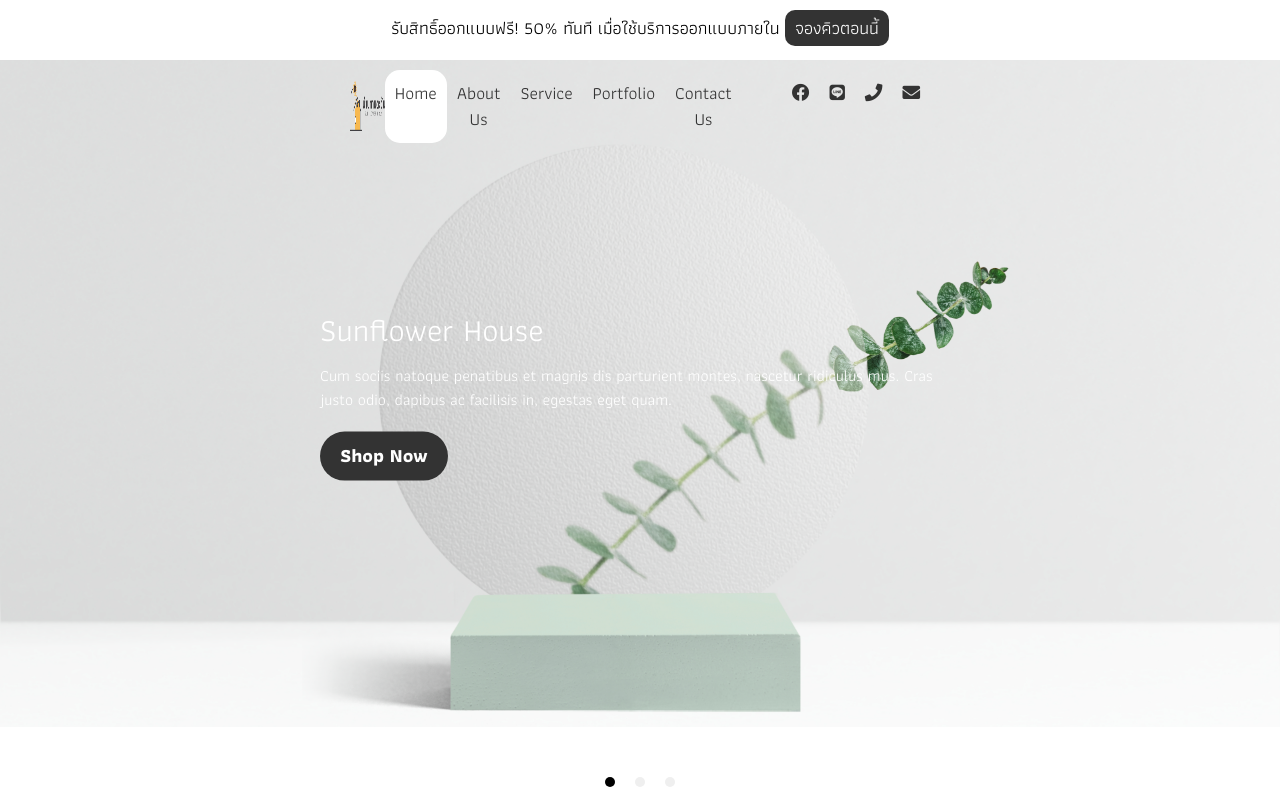
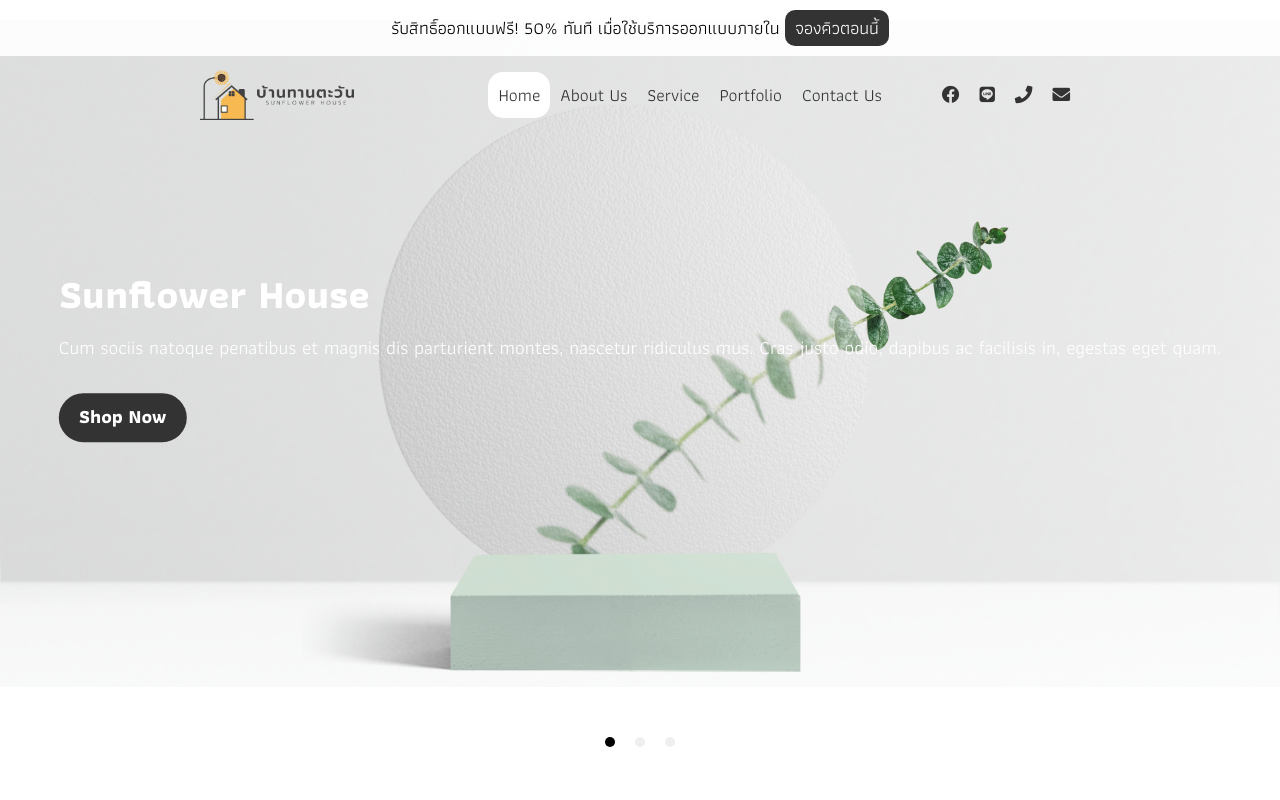
Before and after one commit to waranya083/meeting-sunflower, a Nuxt app: page / in a window 1280 px wide. Shown: the top 800 px of the page. Built offline with nearby package versions, Linux system fonts and the light colour scheme; a web font is replaced by a local one.

Commit message:
แก้หน้า service

```diff
--- a/components/Header.vue
+++ b/components/Header.vue
@@ -88,18 +88,18 @@ export default {
   display: flex;
   justify-content: space-between;
   align-items: center;
-  padding: 10px 20px;
+  padding: 10px 10px;
   background-color: transparent;
   z-index: 1001;
   position: relative;
   margin-top: 50px;
-  padding: 20px 150px;
+  padding: 20px 100px;
 }
 
 .nav .logo {
   display: flex;
   align-items: center;
-  margin-left: 200px;
+  margin-left: 100px;
 }
 
 .nav .logo img {
@@ -177,7 +177,7 @@ export default {
 .social-icons {
   display: flex;
   margin-left: 40px;
-  margin-right: 200px;
+  margin-right: 100px;
 }
 
 .social-icons a {
--- a/pages/condo.vue
+++ b/pages/condo.vue
@@ -187,7 +187,7 @@ button {
 
 .about-image {
   width: 100%;
-  height: 380px;
+  height: 300px;
   /* Ensure a fixed height */
   object-fit: cover;
   align-self: flex-start;
@@ -200,7 +200,7 @@ button {
 
 .about-content {
   max-width: 60%; /* ควบคุมความกว้างสูงสุด */
-  margin-left: 350px;
+  margin-left: 150px;
   padding-right: 30px;
   margin-top: 30px;
 }
--- a/pages/home.vue
+++ b/pages/home.vue
@@ -225,7 +225,7 @@ button {
 
 .about-image {
   width: 100%;
-  height: 380px;
+  height: 300px;
   /* Ensure a fixed height */
   object-fit: cover;
   align-self: flex-start;
@@ -241,7 +241,7 @@ button {
 .about-content {
   max-width: 60%;
   /* ควบคุมความกว้างสูงสุด */
-  margin-left: 350px;
+  margin-left: 150px;
   padding-right: 30px;
   margin-top: 30px;
 }
--- a/pages/index.vue
+++ b/pages/index.vue
@@ -720,7 +720,7 @@ img {
 }
 
 .section-spacing {
-  padding: 60px 0;
+  padding: 20px 0;
 }
 
 .carousel-section {
@@ -739,22 +739,23 @@ img {
 .slide-overlay {
   position: absolute;
   top: 50%;
-  left: 50%;
+  left: -50%;
   transform: translate(-50%, -50%);
   text-align: left; /* Align text to the left */
   color: white;
-
   border-radius: 10px;
 }
 
 .slide-overlay h3 {
-  font-size: 2rem; /* ขนาดตัวอักษรของหัวข้อ */
+  font-size: 2.5rem; /* ขนาดตัวอักษรของหัวข้อ */
+  font-weight: bold;
   margin-bottom: 10px;
+
 }
 
 .slide-overlay span {
-  font-size: 1rem; /* ขนาดตัวอักษรของข้อความ */
-  margin-bottom: 20px;
+  font-size: 1.2rem; /* ขนาดตัวอักษรของข้อความ */
+  margin-bottom: 30px;
   display: block;
 }
 
--- a/pages/service.vue
+++ b/pages/service.vue
@@ -187,7 +187,7 @@ button {
 
 .about-image {
   width: 100%;
-  height: 380px;
+  height: 300px;
   /* Ensure a fixed height */
   object-fit: cover;
   align-self: flex-start;
@@ -200,7 +200,7 @@ button {
 
 .about-content {
   max-width: 60%; /* ควบคุมความกว้างสูงสุด */
-  margin-left: 350px;
+  margin-left: 150px;
   padding-right: 30px;
   margin-top: 30px;
 }
```
